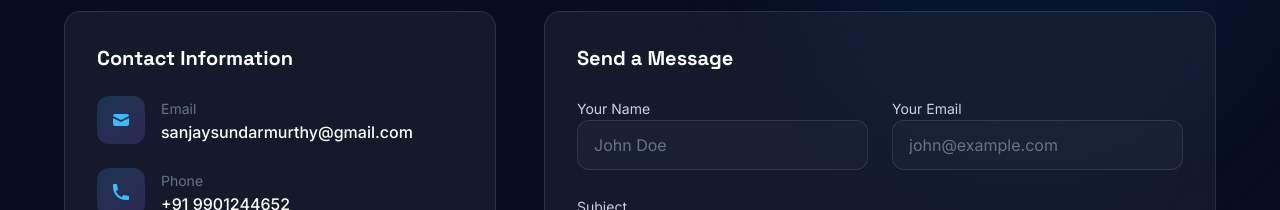
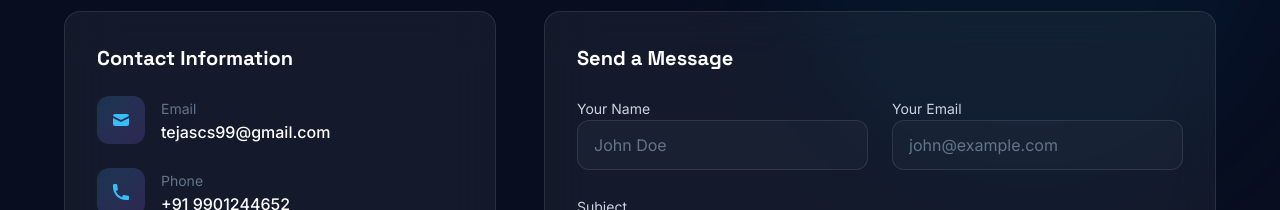
Before and after one commit to tejascs57/tejas-portfolio, a React (Vite) app: page / in a window 1280 px wide. Shown: the part 10060-10270 px from the top of the page. Built offline with nearby package versions, Linux system fonts and the light colour scheme.

Commit message:
Replaced Tejas names

```diff
--- a/blog/post-1-ai-portfolio.md
+++ b/blog/post-1-ai-portfolio.md
@@ -446,12 +446,12 @@ If you're a DevOps engineer (or any developer) wondering whether building a cust
 
 The full source code is open source. Fork it, customize it, make it yours:
 
-👉 **[GitHub Repository](https://github.com/SanjaySundarMurthy/Sanjay-portfolio)**
-🌐 **[Live Demo](https://sanjaysundarmurthy-portfolio.vercel.app)**
+👉 **[GitHub Repository](https://github.com/tejascs57/)**
+🌐 **[Live Demo](https://tejascs.vercel.app/)**
 💬 **Try the AI Chatbot** — Click the chat icon on the bottom right!
 
 ---
 
-*Got questions? Drop a comment below, or find me on [LinkedIn](https://www.linkedin.com/in/sanjay-s-094586160/) or drop me an email at sanjaysundarmurthy@gmail.com.*
+*Got questions? Drop a comment below, or find me on [LinkedIn](https://www.linkedin.com/in/tejas-c-s-439a021b1/) or drop me an email at tejascs99@gmail.com.*
 
 **If this article helped you, smash that ❤️ and follow for more DevOps + Web Dev content!**
--- a/src/components/Contact.jsx
+++ b/src/components/Contact.jsx
@@ -32,8 +32,8 @@ const Contact = ({ setCursorVariant }) => {
     {
       icon: HiMail,
       label: 'Email',
-      value: 'sanjaysundarmurthy@gmail.com',
-      href: 'mailto:sanjaysundarmurthy@gmail.com',
+      value: 'tejascs99@gmail.com',
+      href: 'mailto:tejascs99@gmail.com',
     },
     {
       icon: HiPhone,
```
Also changed, not shown: 1 other file (tests, documents, lock files or other folders).
